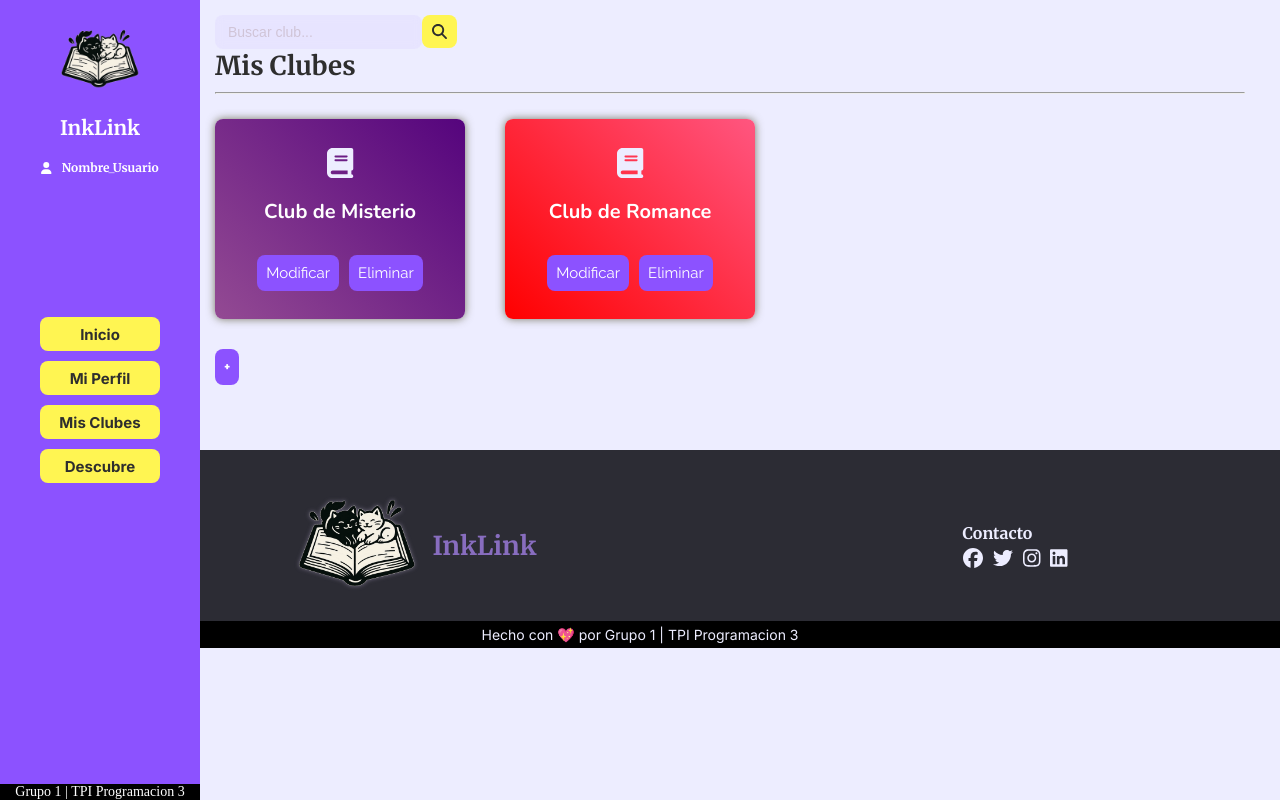
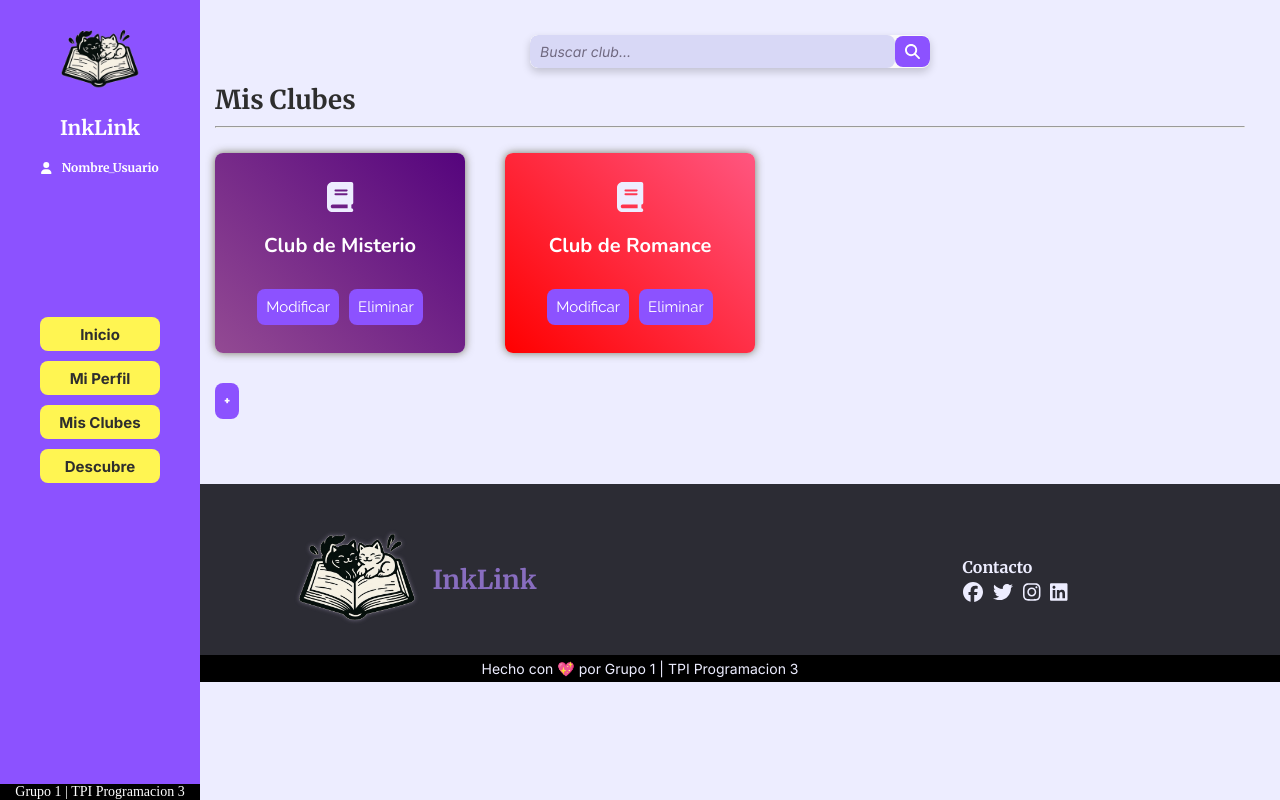
Before and after one commit to GGabi40/TPI-Programacion3, a React (Vite) app in the folder frontend/: page /mis-clubes in a window 1280 px wide. Built offline with nearby package versions, Linux system fonts and the light colour scheme.

Commit message:
Add a search bar style

```diff
--- a/frontend/src/components/search/Search.jsx
+++ b/frontend/src/components/search/Search.jsx
@@ -1,24 +1,31 @@
-import React from 'react'
-import { useState } from 'react';
+import React from "react";
+import { useState } from "react";
 import { FontAwesomeIcon } from "@fortawesome/react-fontawesome";
 import { faMagnifyingGlass } from "@fortawesome/free-solid-svg-icons";
 
+const Search = ({ onSearch }) => {
+  const [input, setInput] = useState("");
 
-
-const Search = ({ onSearch }) => {
-    const [input, setInput] = useState("");
-
-    const handleSearch = () => {
-        onSearch(input);
-    };
+  const handleSearch = () => {
+    onSearch(input);
+  };
 
   return (
-    <div className='searchbar'>
-      <input type="text" id="search" placeholder="Buscar club..." value={input} onChange={(e) => setInput(e.target.value)}/>
-      <button onClick={handleSearch} className='searchbtn'><FontAwesomeIcon icon={faMagnifyingGlass}/></button>
+    <div className="search-bar-container">
+      <div className="search-bar">
+        <input
+          type="text"
+          id="search"
+          placeholder="Buscar club..."
+          value={input}
+          onChange={(e) => setInput(e.target.value)}
+        />
+        <button onClick={handleSearch} className="search-btn">
+          <FontAwesomeIcon icon={faMagnifyingGlass} />
+        </button>
+      </div>
+    </div>
+  );
+};
 
-    </div>
-  )
-}
-
-export default Search
+export default Search;
--- a/frontend/src/styles/index.css
+++ b/frontend/src/styles/index.css
@@ -1,7 +1,7 @@
 :root {
   /* Tipografías */
   --principal-font: "Merriweather", sans-serif;
-  --secondary-font: 'Raleway', system-ui;
+  --secondary-font: "Raleway", system-ui;
   --body-font: "Inter", system-ui, -apple-system;
   --body-secondary-font: "Nunito", system-ui, -apple-system;
   --body-alternative-font: "Karla", system-ui, -apple-system;
@@ -10,7 +10,7 @@
   --font-color-dark: white;
 
   --bg-color-dark: #7c5a41;
-  --bg-color-light: #EDEDFF;
+  --bg-color-light: #ededff;
 
   /* Botones */
   --btn-bgc-primary: #fff552;
@@ -164,7 +164,7 @@ form {
   margin-bottom: 1.5rem;
 }
 
-.logo-form>img {
+.logo-form > img {
   height: 90px;
   filter: drop-shadow(0 0 10px rgba(140, 82, 255, 0.3));
 }
@@ -176,7 +176,6 @@ form {
   text-align: center;
 
   margin-bottom: 1rem;
-
 }
 
 label {
@@ -258,7 +257,7 @@ button[type="submit"]:hover {
 /* Estilo subrayado de link */
 .link-subrayado {
   display: block;
-  font-family: 'Inter', sans-serif;
+  font-family: "Inter", sans-serif;
   font-size: 1.4rem;
   text-decoration: underline;
   color: var(--font-color-dark);
@@ -340,9 +339,11 @@ button[type="submit"]:hover {
   position: absolute;
   width: 300px;
   height: 300px;
-  background: radial-gradient(circle,
-      rgba(108, 49, 163, 0.6) 0%,
-      rgba(255, 255, 255, 0.1) 70%);
+  background: radial-gradient(
+    circle,
+    rgba(108, 49, 163, 0.6) 0%,
+    rgba(255, 255, 255, 0.1) 70%
+  );
   border-radius: 50%;
   filter: blur(60px);
   animation: floatOrb 20s ease-in-out infinite;
@@ -472,7 +473,6 @@ footer .contacto {
   cursor: pointer;
 }
 
-
 /* Probando footer mas pequeño */
 
 .nombre-pagina {
@@ -503,9 +503,65 @@ footer.footer-small {
   gap: 1rem;
 }
 
+/* Search Bar */
+
+.search-bar-container {
+  display: flex;
+  justify-content: center;
+  align-items: center;
+  margin-top: 20px;
+}
+
+.search-bar {
+  display: flex;
+  align-items: center;
+  margin-bottom: 1.5rem;
+  max-width: 400px;
+  width: 100%;
+  border-radius: 8px;
+  overflow: hidden;
+  background-color: var(--blanco-suave);
+  box-shadow: 0 4px 8px rgba(0, 0, 0, 0.184);
+  transition: box-shadow 0.3s ease;
+}
+
+.search-bar input {
+  flex: 1;
+  padding: 0.8rem 1rem;
+  border: none;
+  outline: none;
+  font-size: 14px;
+  font-family: var(--body-font);
+  color: var(--font-color-light);
+  background-color: var(--lavander);
+}
+
+.search-bar input::placeholder {
+  color: var(--medio-gris);
+  font-style: italic;
+}
+
+.search-btn {
+  background-color: var(--violeta-robado);
+  border: none;
+  padding: 0.7rem 1rem;
+  cursor: pointer;
+  color: var(--font-color-dark);
+  transition: background-color 0.3s ease;
+}
+
+.search-btn:hover {
+  background-color: var(--violeta-claro);
+  transform: scale(1.05);
+}
+
+.search-btn:active {
+  transform: scale(0.95);
+}
+
 /* MEDIA QUERY */
 
-@media (max-width:710px) {
+@media (max-width: 710px) {
   footer {
     flex-direction: column;
     gap: 20px;
@@ -532,7 +588,7 @@ footer.footer-small {
   }
 }
 
-@media (max-width:400px) {
+@media (max-width: 400px) {
   h1 {
     font-size: 2.6rem;
   }
@@ -558,5 +614,4 @@ footer.footer-small {
   .contacto {
     text-align: center;
   }
-
 }
```
